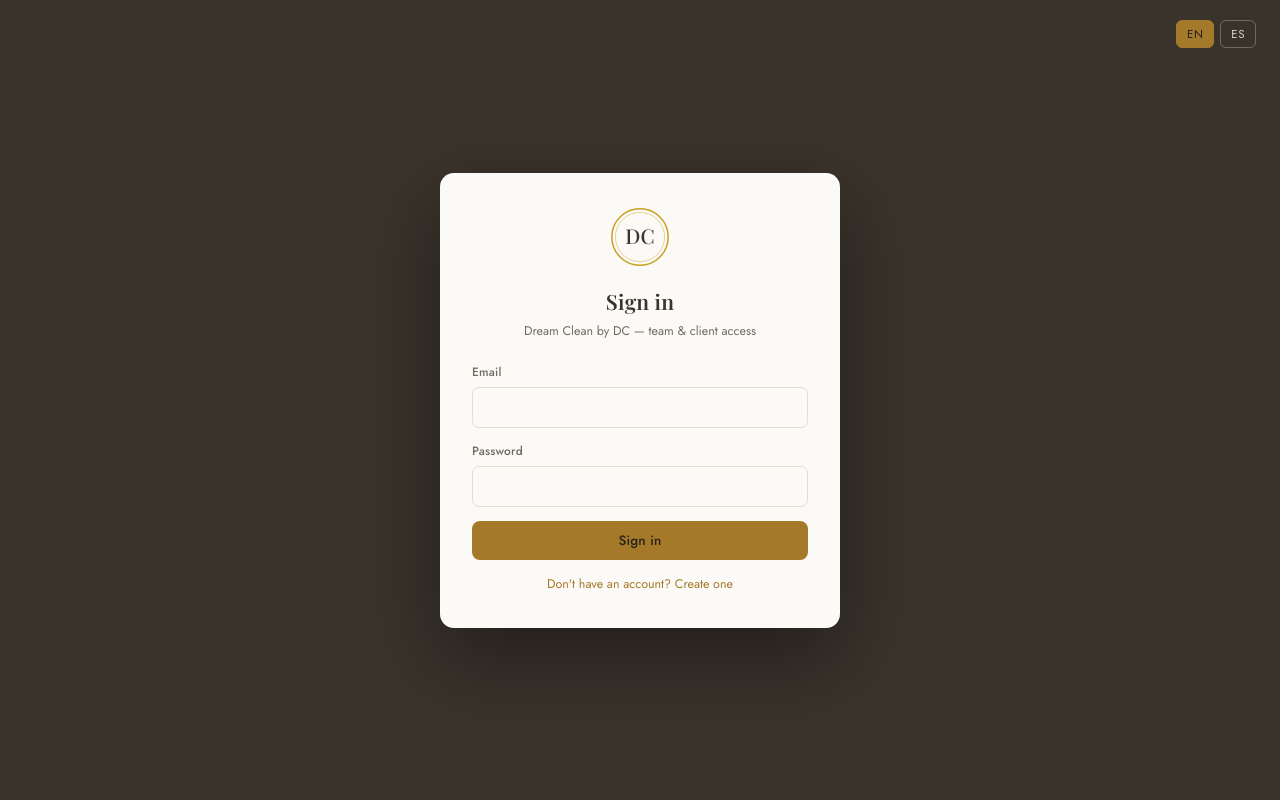
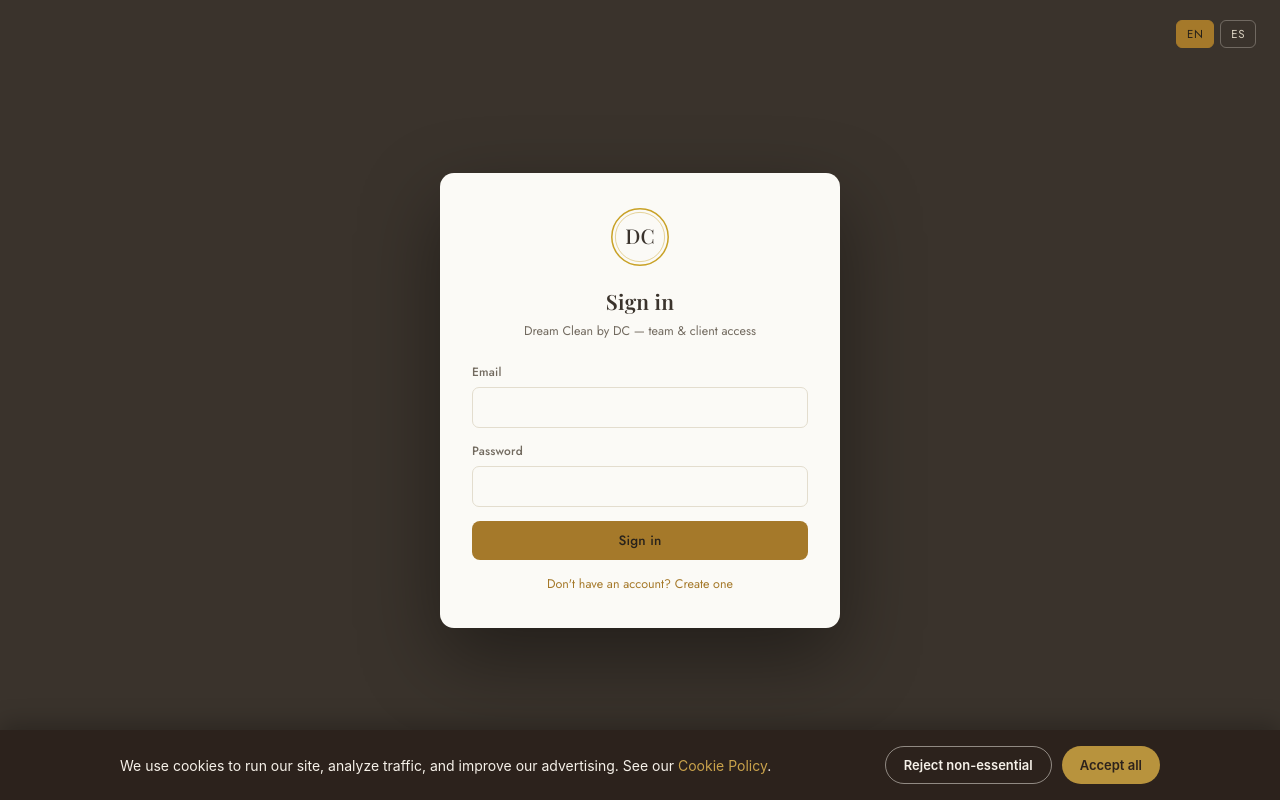
Before and after one commit to dreamcleanbydcfl/dreamclean-by-dc, a website: page index.html in a window 1280 px wide. Drawn offline with nearby package versions, Linux system fonts and the light colour scheme; a web font is replaced by a local one.

Commit message:
Update index.html

```diff
--- a/index.html
+++ b/index.html
@@ -1530,5 +1530,6 @@ document.addEventListener('keydown', (e)=>{ if(e.key==='Escape') closeModal(); }
   sb.auth.onAuthStateChange((event)=>{ if(event==='SIGNED_OUT'){ renderAuthScreen('signin'); } });
 })();
 </script>
+<script src="/dc-legal.js" defer></script>
 </body>
 </html>
```
